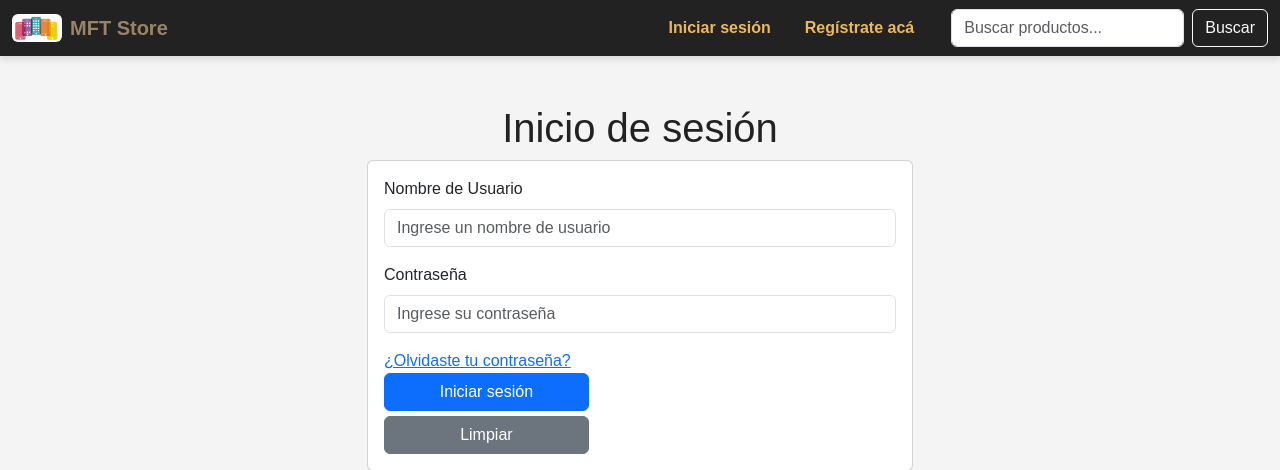
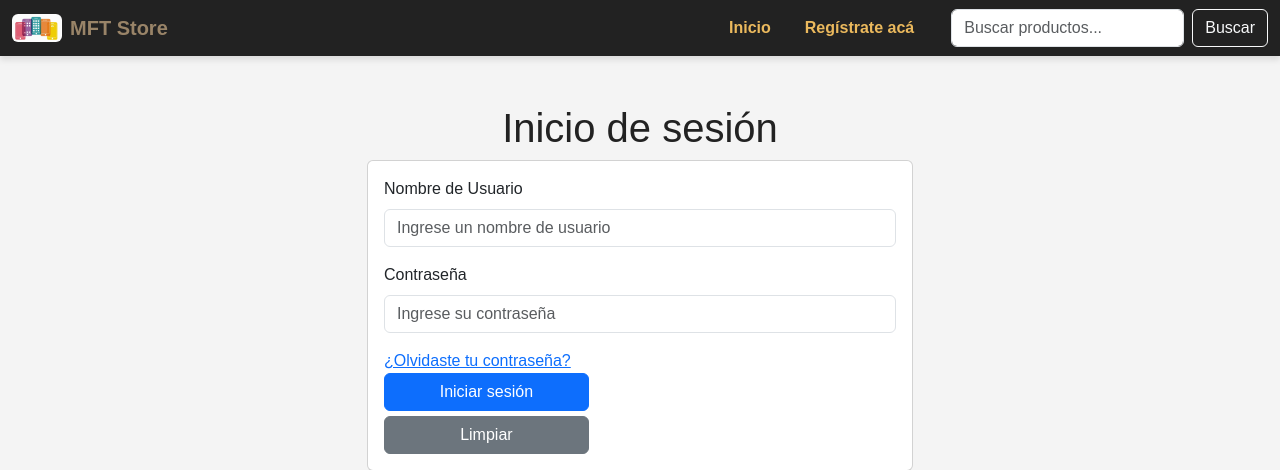
Before and after one commit to FelipeSalin/e2_Marjorie_Requena_Felipe_Salinas_Tomas_Toledo_S6, a Django app: page /formulario_ingreso/ in a window 1280 px wide. Shown: the top 470 px of the page. Run offline with Django 5.2, Linux system fonts and the light colour scheme.

Commit message:
mod formulario

```diff
--- a/tienda/core/templates/formularios/formulario_ingreso.html
+++ b/tienda/core/templates/formularios/formulario_ingreso.html
@@ -31,10 +31,10 @@
             <div class="collapse navbar-collapse" id="navbarMenu">
                 <div class="d-flex ms-auto align-items-center gap-2">
                     <!-- Botón de inicio de sesión -->
-                    <a href="{% url 'formulario_ingreso' %}" class="btn fw-bold" style="color: rgb(235,185,93);">Iniciar sesión</a>
+                    <a href="{% url 'index' %}" class="btn fw-bold" style="color: rgb(235,185,93);">Inicio</a>
 
                     <!-- Botón de registro -->
-                    <a href="{% url 'formulario_registro.html' %}" class="btn fw-bold" style="color: rgb(235,185,93);">Regístrate acá</a>
+                    <a href="{% url 'formulario_registro' %}" class="btn fw-bold" style="color: rgb(235,185,93);">Regístrate acá</a>
 
                     <!-- Barra de búsqueda -->
                     <form class="d-flex ms-3" role="search">
```
